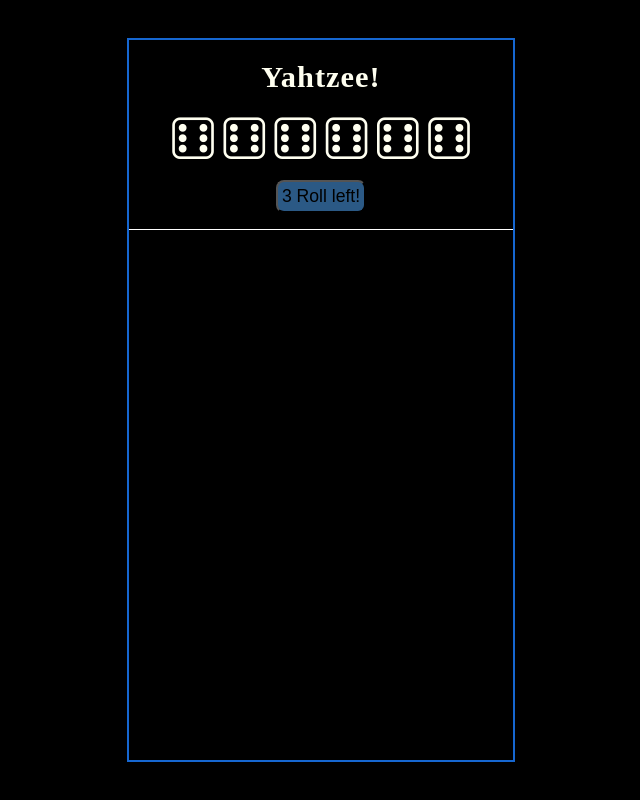
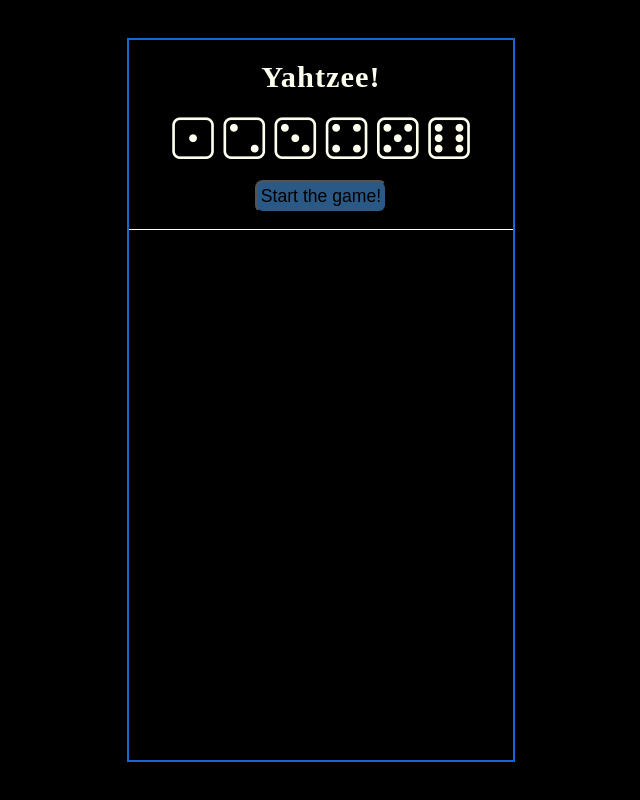
Before and after one commit to Kameal22/yahtzee-app, a React (Create React App) app: page / in a window 1280 px wide. Shown: the whole page, without its empty margins (319-959 px from the left). Built offline with nearby package versions, Linux system fonts and the light colour scheme.

Commit message:
Added game start option

```diff
--- a/src/gameDices/Dices.js
+++ b/src/gameDices/Dices.js
@@ -14,34 +14,51 @@ class Dices extends Component{
     super(props)
     this.state = {
       dices : [
-        {face : 6, id : 1, isChosen : false},
-        {face : 6, id : 2, isChosen : false},
-        {face : 6, id : 3, isChosen : false},
-        {face : 6, id : 4, isChosen : false},
-        {face : 6, id : 5, isChosen : false},
+        {face : 1, id : 1, isChosen : false},
+        {face : 2, id : 2, isChosen : false},
+        {face : 3, id : 3, isChosen : false},
+        {face : 4, id : 4, isChosen : false},
+        {face : 5, id : 5, isChosen : false},
         {face : 6, id : 6, isChosen : false}
       ],
-      numRolls : 3,
-      countPointsTime : false
+      numRolls : 2,
+      countPointsTime : false,
+      gameStart : false
     }
   }
 
-// RANDOMIZE ONLY DICES THAT AREN'T CHOSEN !!!!!!!!!!!!!!!!!!!!!!!!!!!!!!!
+  entryRandomize = () =>{
+    const randDices = this.state.dices.map(dice =>{
+      let randInt = Math.floor(Math.random() * this.props.dieFaces.length) +1
+      if(dice.isChosen === false){
+        return {...dice, face : randInt}
+      }
+      return dice
+    })
+    this.setState({
+      dices : randDices,
+    })
+  }
 
   randomizeDices = () =>{
+    if(this.state.numRolls !== 0){
     const randDices = this.state.dices.map(dice =>{
       let randInt = Math.floor(Math.random() * this.props.dieFaces.length) +1
-      return {...dice, face : randInt}
+      if(dice.isChosen === false){
+        return {...dice, face : randInt}
+      }
+      // Create scd array of chosen dices to summarize their score values
+      return dice
     })
-    if(this.state.numRolls !== 0){
     this.setState(currLimit =>({
       dices : randDices,
       numRolls : currLimit.numRolls -1
     }))
-  }else{
-    this.setState({
-      countPointsTime : true
-    })
+    if(this.state.numRolls === 1){
+      this.setState({
+        countPointsTime : true
+      })
+    }
   }}
 
   chooseDice = (id) =>{
@@ -58,6 +75,7 @@ class Dices extends Component{
   }
 
   render(){
+    if(this.state.gameStart === true){
     return(
       <div className = "DieSection">
         <h1>Yahtzee!</h1>
@@ -78,6 +96,29 @@ class Dices extends Component{
         <button onClick = {this.randomizeDices} >{`${this.state.numRolls} Roll left!`}</button>
       </div>
     )
+    }else{
+      return(
+        <div className = "DieSection">
+        <h1>Yahtzee!</h1>
+        <div className = "DieDiv">
+
+        {this.state.dices.map(dice =>{
+          return <Die
+            face = {dice.face}
+            key = {dice.id}
+            id = {dice.id}
+            isChosen = {dice.isChosen}
+            choose = {this.chooseDice}
+            rollLimit = {this.setRollLimit}
+            />
+        })}
+
+        </div>
+        <button onClick = {() =>{this.setState({gameStart : true}); this.entryRandomize();}}
+         >Start the game!</button>
+      </div>
+      )
+    }
   }
 }
 
```
